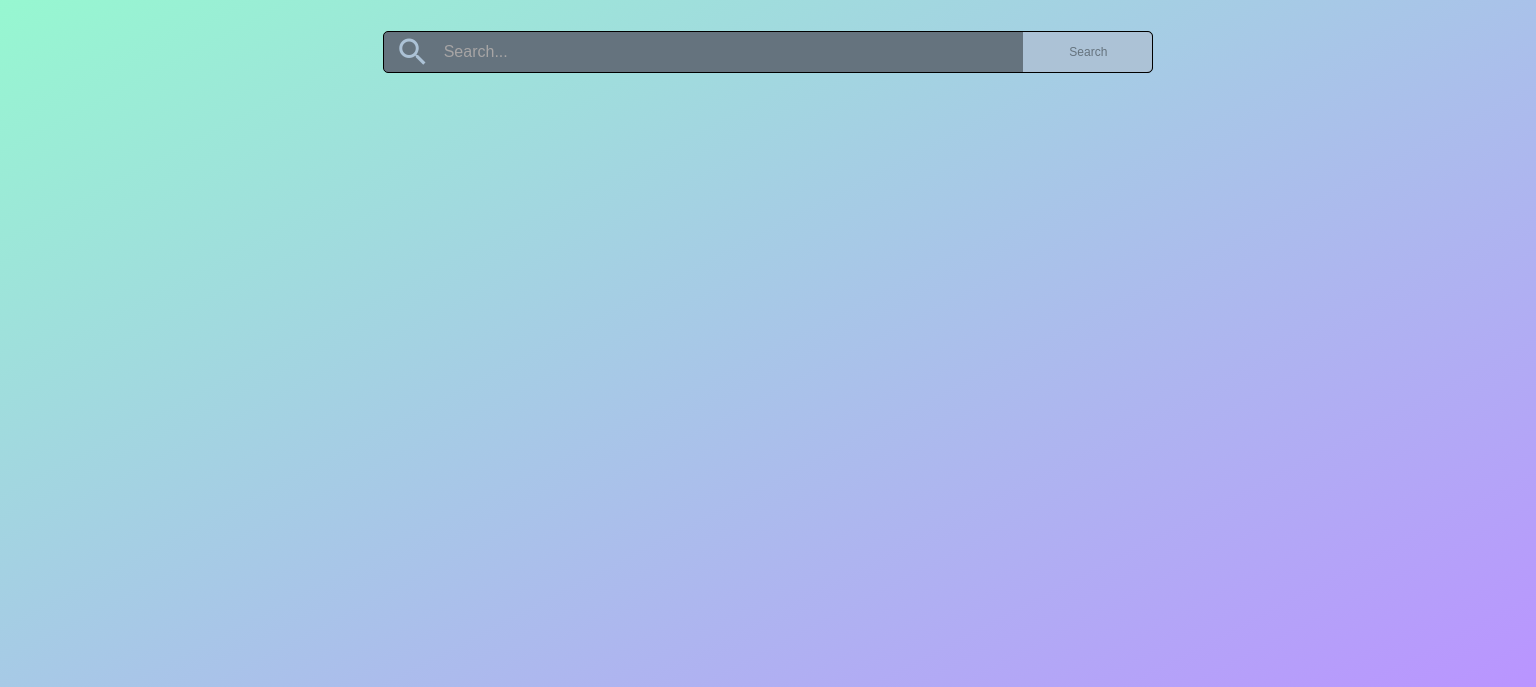
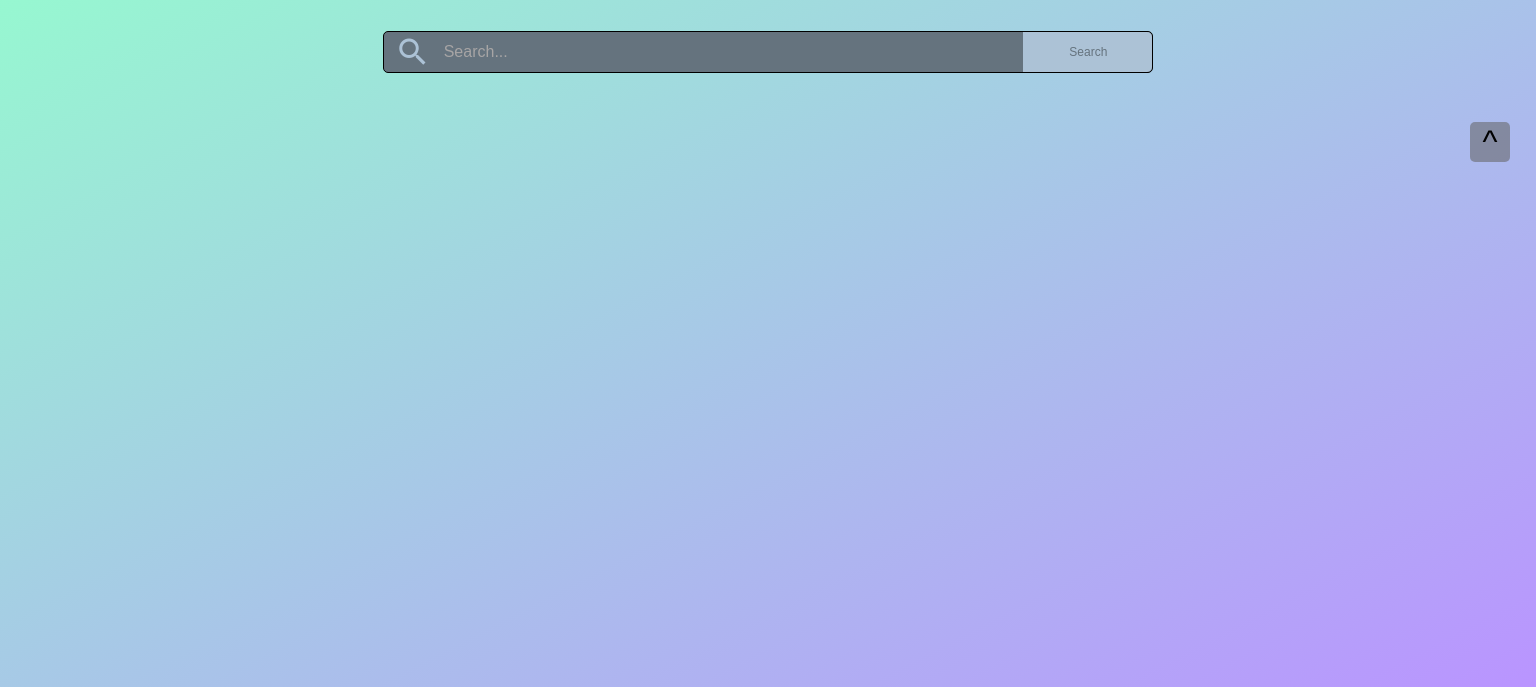
Before and after one commit to dscrane/CollegeScorecard, a plain HTML site: page index.html in a window 1536 px wide. Shown: the part 113-800 px from the top of the page. Drawn offline with nearby package versions, Linux system fonts and the light colour scheme; a web font is replaced by a local one.

Commit message:
adding toTop button

```diff
--- a/index.css
+++ b/index.css
@@ -595,6 +595,28 @@
     cursor: pointer;
     background-color: #acc2d6;
   }
+
+  .page__toTop {
+    height: 5vh;
+    width: 5vh;
+    background-color: rgba(100, 100, 100, 0.555);
+    display: flex;
+    justify-content: center;
+    align-items: center;
+    border-radius: 5px;
+    font-size: 4vmin;
+    position: relative;
+    left: 50%;
+    top: 75%;
+    border: none;
+    margin: none;
+    padding: none;
+  }
+
+  .page__toTop:hover {
+    cursor: pointer;
+    background-color: rgba(100, 100, 100);
+  }
 }
 
 @media screen and (min-width: 700px) {
--- a/index.html
+++ b/index.html
@@ -45,6 +45,7 @@
         <div id="page__row-more_id" class="page__row page__row-more">
           <button class="more__results">Load More</button>
         </div>
+        <button class="page__toTop" href="#page__top">^</button>
       </section>
     </div>
     <!-- <script src="build/index.bundle.js" type="module"></script> -->
```
